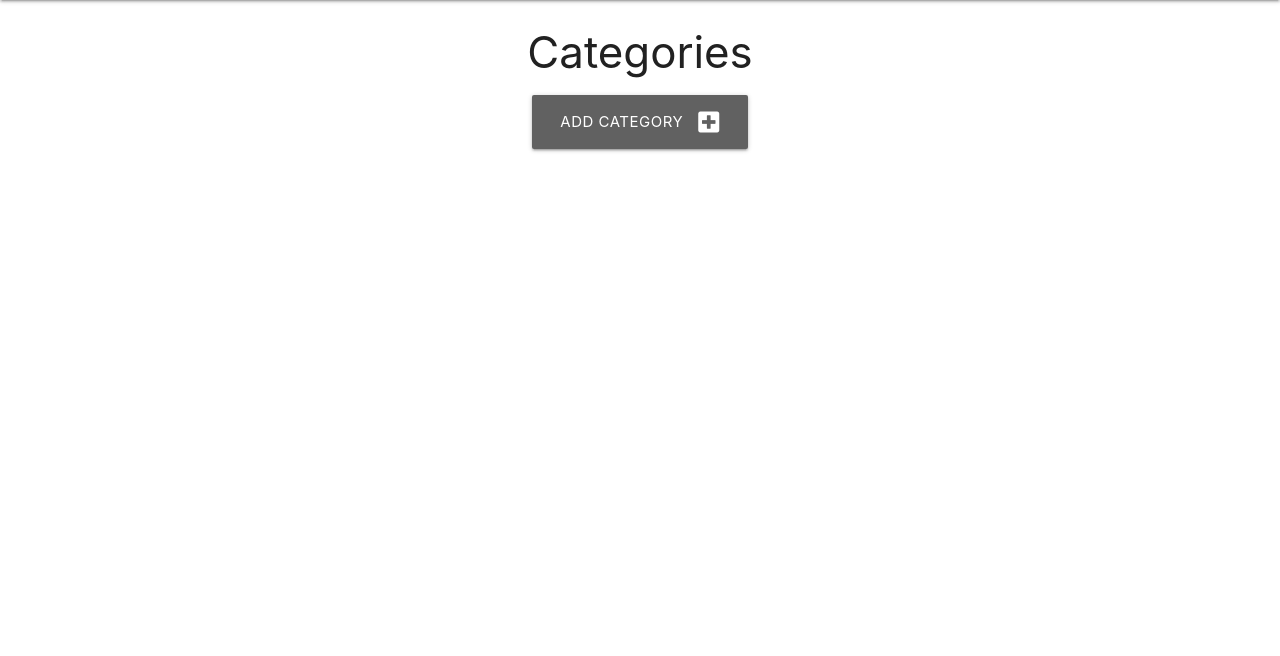
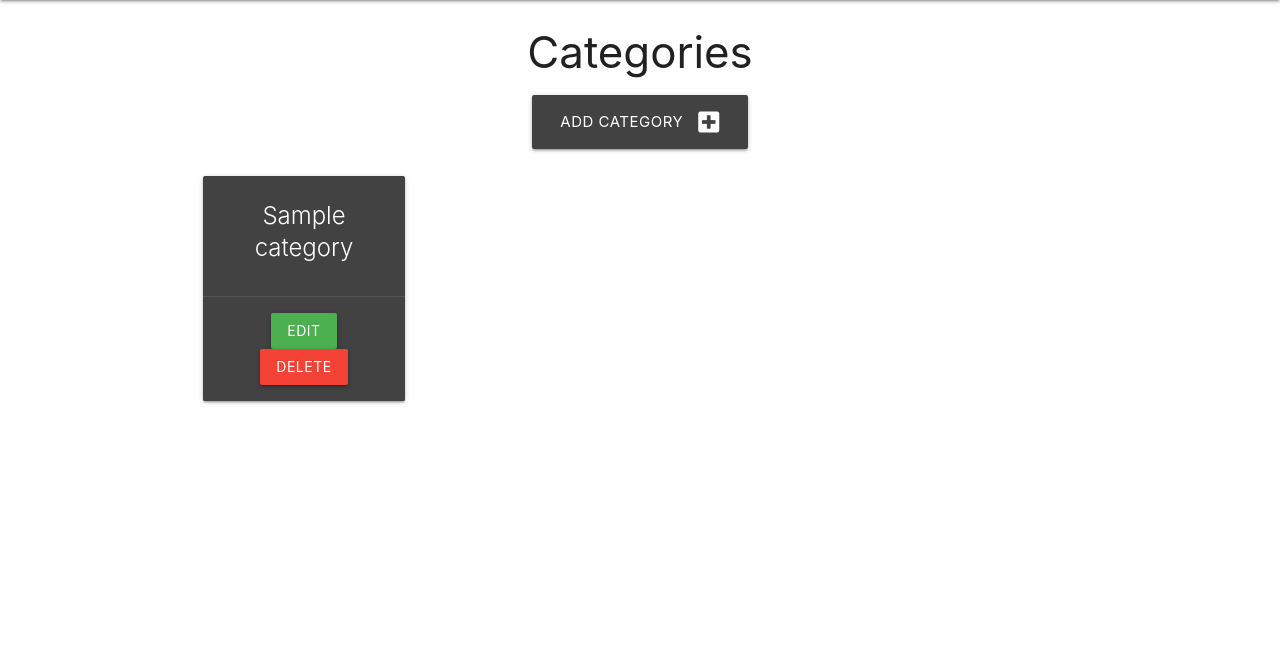
Before and after one commit to pakkONE/flask-sqlalchemy-task-manager, a Flask app: page /categories in a window 1280 px wide. Shown: the part 64-720 px from the top of the page. Run offline with Flask 2, Linux system fonts and the light colour scheme; tables that the repository leaves empty hold one stand-in row (values such as "Sample post").

Commit message:
Retrieve data from database to categories.html

```diff
--- a/taskmanager/routes.py
+++ b/taskmanager/routes.py
@@ -10,7 +10,8 @@ def home():
 
 @app.route("/categories")
 def categories():
-    return render_template("categories.html")
+    categories = list(Category.query.order_by(Category.category_name).all())
+    return render_template("categories.html", categories=categories)
 
 
 @app.route("/add_category", methods=["GET", "POST"])
--- a/taskmanager/templates/add_category.html
+++ b/taskmanager/templates/add_category.html
@@ -7,14 +7,14 @@
     <form class="col s12" method="POST" action="{{ url_for('add_category') }}">
         <div class="row">
             <div class="input-field col s12">
-                <i class="fas fa-folder-open prefix light-blue-text text-darken-4"></i>
+                <i class="fas fa-folder-open prefix light-blue-text text-darken-3"></i>
                 <input placeholder="Placeholder" id="category_name" name="category_name" minlength="3" maxlength="25" type="text" class="validate" required>
                 <label for="category_name">Category Name</label>
             </div>
         </div>
         <div class="row">
             <div class="center-align col s12">
-                <button type="submit" class="btn-large grey darken-5">
+                <button type="submit" class="btn-large grey darken-3">
                     Add Category <i class="fas fa-plus-square right"></i>
                 </button>
             </div>
--- a/taskmanager/templates/categories.html
+++ b/taskmanager/templates/categories.html
@@ -5,10 +5,27 @@
 
 <div class="row">
     <div class="col s12 center-align">
-        <a href="{{ url_for('add_category') }}" class="btn-large grey darken-2">
+        <a href="{{ url_for('add_category') }}" class="btn-large grey darken-3">
             Add Category <i class="fas fa-plus-square right"></i>
         </a>
     </div>
 </div>
 
+<div class="row">
+    {% for category in categories %}
+    <div class="col s12 m6 l3">
+      <div class="card grey darken-3 center-align">
+        <div class="card-content white-text">
+          <span class="card-title">{{ category.category_name }}</span>
+
+        </div>
+        <div class="card-action">
+          <a href="#" class="btn green">Edit</a>
+          <a href="#"class="btn red">Delete</a>
+        </div>
+      </div>
+    </div>
+    {% endfor %}
+  </div>
+
 {% endblock %}
```
